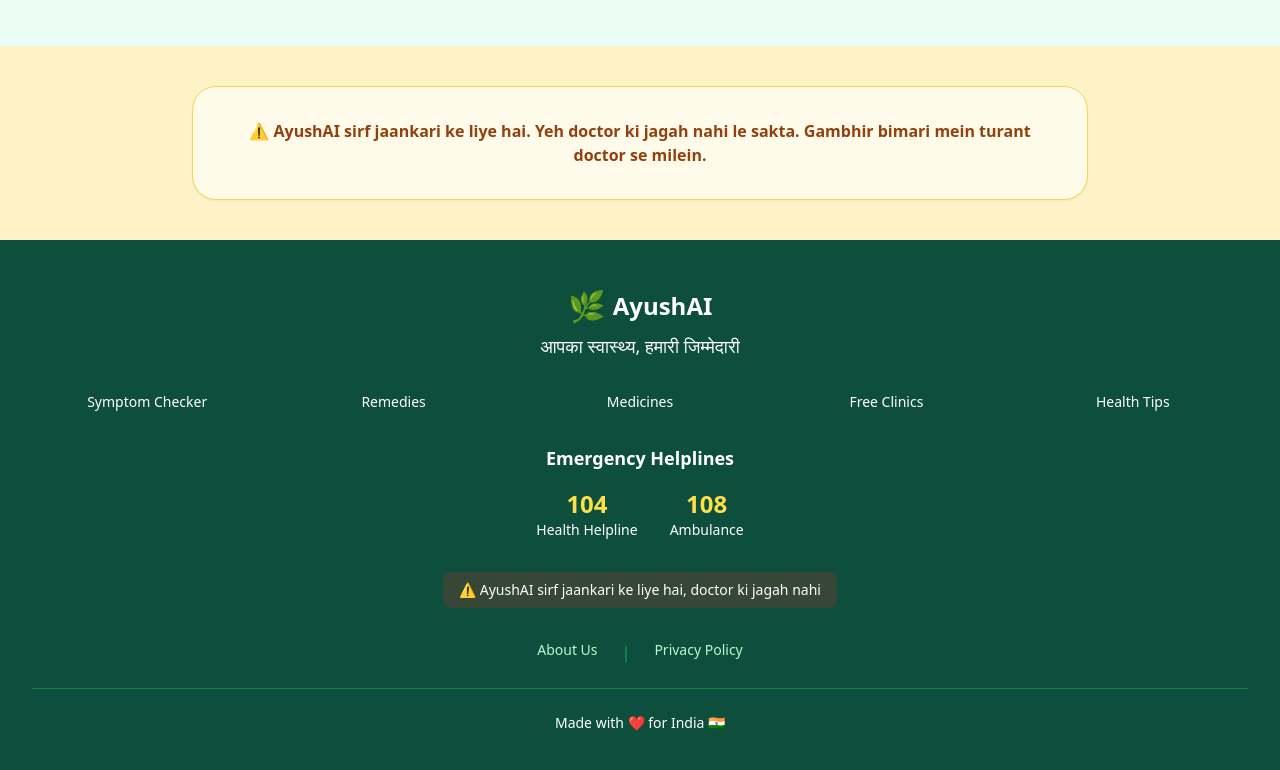
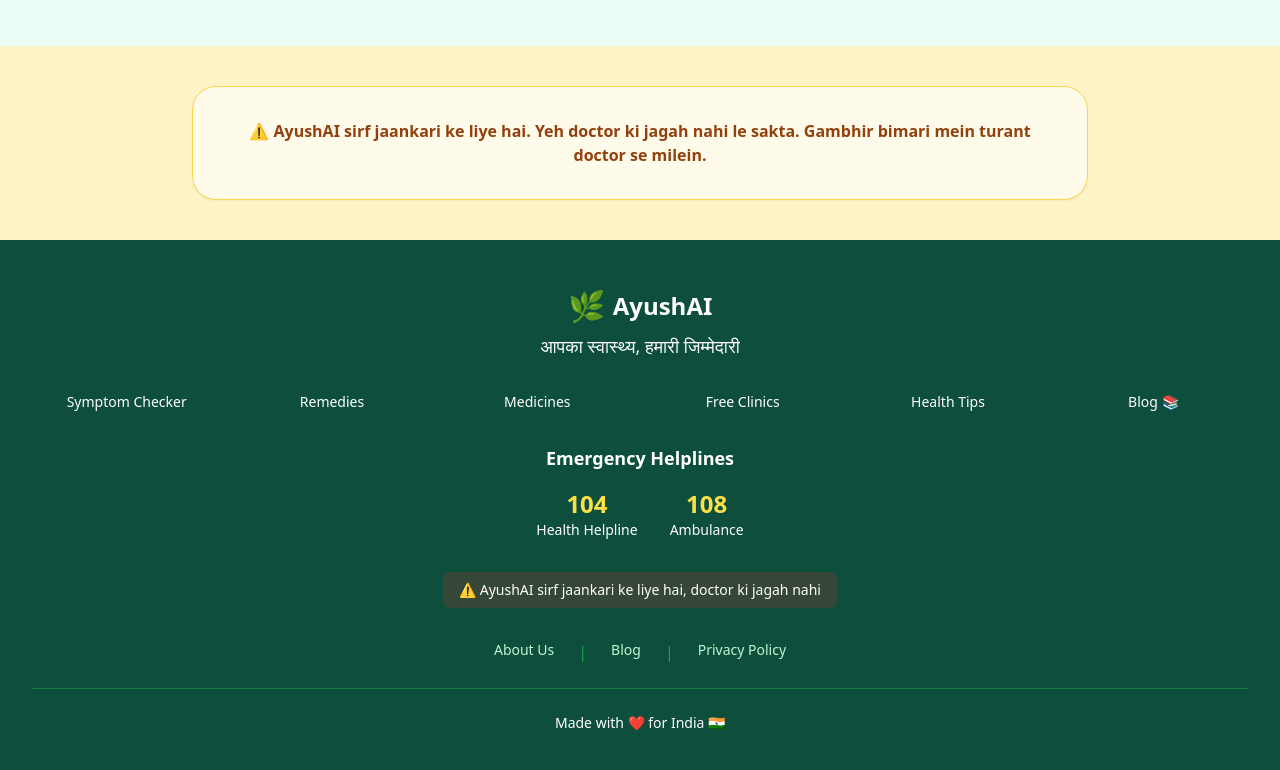
Before and after one commit to Mayankgupta2001/AyushAI, a Next.js app: page / in a window 1280 px wide. Shown: the part 1634-2404 px from the top of the page. Built offline with nearby package versions, Linux system fonts and the light colour scheme.

Commit message:
update navbar and footer

```diff
--- a/src/components/Footer.tsx
+++ b/src/components/Footer.tsx
@@ -8,6 +8,7 @@
     { href: '/medicines', label: 'Medicines' },
     { href: '/clinics', label: 'Free Clinics' },
     { href: '/health-tips', label: 'Health Tips' },
+    { href: '/blog', label: 'Blog 📚' },
   ];
 
   const helplineNumbers = [
@@ -30,7 +31,7 @@
         </div>
 
         {/* Navigation Links */}
-        <div className="grid grid-cols-2 md:grid-cols-5 gap-4 mb-8">
+        <div className="grid grid-cols-2 md:grid-cols-6 gap-4 mb-8">
           {pageLinks.map((link) => (
             <Link
               key={link.href}
@@ -72,6 +73,13 @@
           </Link>
           <span className="text-green-600">|</span>
           <Link
+            href="/blog"
+            className="text-sm text-green-200 hover:text-white transition-colors duration-200"
+          >
+            Blog
+          </Link>
+          <span className="text-green-600">|</span>
+          <Link
             href="/privacy"
             className="text-sm text-green-200 hover:text-white transition-colors duration-200"
           >
--- a/src/components/Navbar.tsx
+++ b/src/components/Navbar.tsx
@@ -15,6 +15,7 @@
     { href: '/medicines', label: 'Medicines' },
     { href: '/clinics', label: 'Free Clinics' },
     { href: '/health-tips', label: 'Health Tips' },
+    { href: '/blog', label: 'Blog 📚' },
     { href: '/about', label: 'About' },
   ];
 
```
